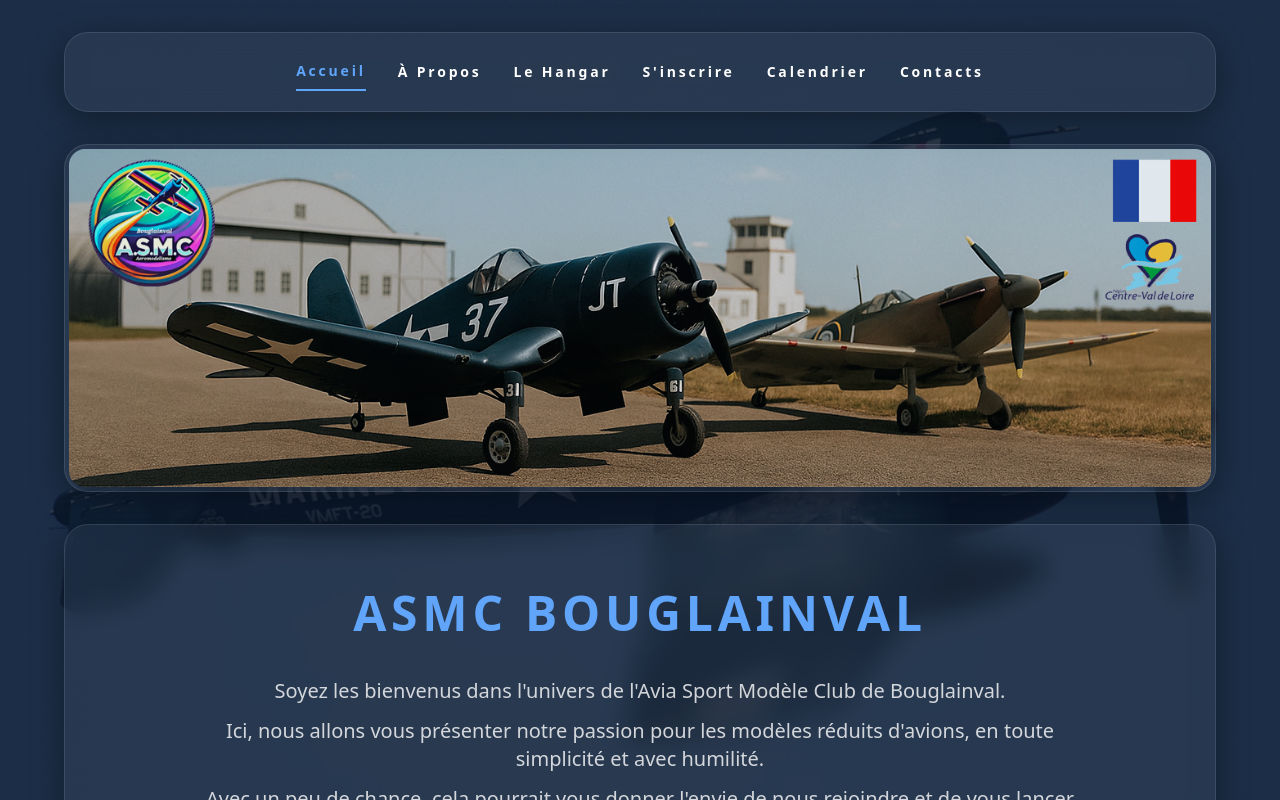
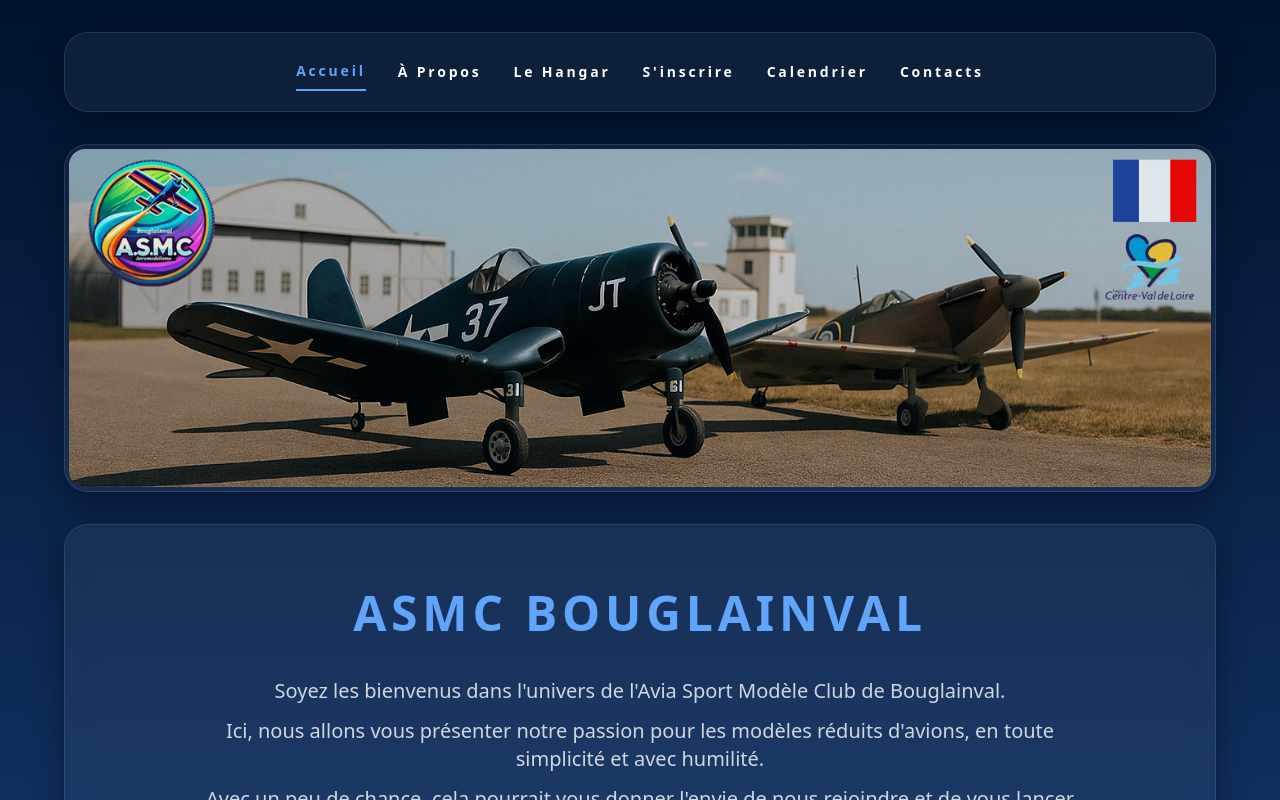
Before and after one commit to leschaeveemmanuel-rgb/asmc-site, a React (Vite) app: page / in a window 1280 px wide. Shown: the top 800 px of the page. Built offline with nearby package versions, Linux system fonts and the light colour scheme.

Commit message:
Add files via upload

```diff
--- a/src/index.css
+++ b/src/index.css
@@ -4,17 +4,9 @@
 
 body {
   margin: 0;
-  /* On applique un filtre noir à 85% d'opacité PAR-DESSUS l'image */
-  background-image:
-    linear-gradient(rgba(10, 25, 47, 0.85), rgba(10, 25, 47, 0.85)),
-    url('/fond-club.jpg');
-
-  background-size: cover;
-  background-position: center;
-  background-attachment: fixed; /* L'image ne bouge pas, seul le contenu défile */
-  background-repeat: no-repeat;
-
-  background-color: #0a192f; /* Couleur de secours */
+  padding: 0;
+  background: linear-gradient(180deg, #01122c 0%, #163b74 100%);
+  min-height: 100vh;
   color: white;
   font-family: 'Inter', sans-serif;
 }
```
